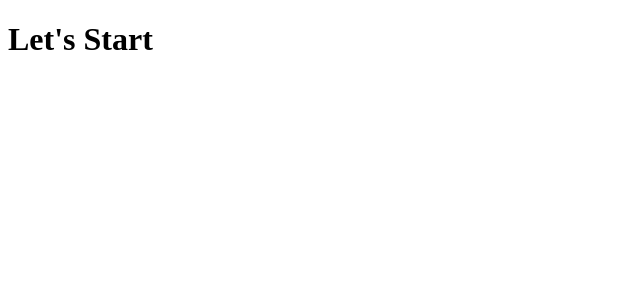
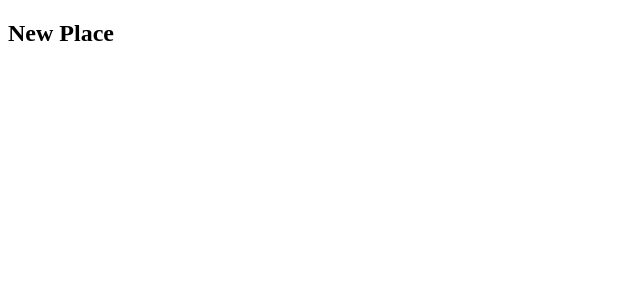
Before and after one commit to juanhuttemann/your-places, a React (Create React App) app: page /places/new in a window 1280 px wide. Shown: the top 300 px of the page, without its empty margins (0-640 px from the left). Built offline with nearby package versions, Linux system fonts and the light colour scheme.

Commit message:
add basic routing setup

```diff
--- a/package.json
+++ b/package.json
@@ -8,6 +8,7 @@
     "@testing-library/user-event": "^7.1.2",
     "react": "^16.13.1",
     "react-dom": "^16.13.1",
+    "react-router-dom": "^5.1.2",
     "react-scripts": "3.4.1"
   },
   "scripts": {
--- a/src/App.js
+++ b/src/App.js
@@ -1,10 +1,18 @@
 import React from 'react';
+import { BrowserRouter as Router, Route, Redirect, Switch } from 'react-router-dom'
 
-function App() {
+import Users from './user/pages/Users'
+import NewPlace from './places/pages/NewPlace'
+
+const App = ()=> {
   return (
-    <div className="App">
-      <h1>Let's Start</h1>
-    </div>
+    <Router>
+      <Switch>
+        <Route path="/" exact component={Users} />
+        <Route path="/places/new" exact component={NewPlace} />
+        <Redirect to="/" />
+      </Switch>
+    </Router>
   );
 }
 
--- /dev/null
+++ b/src/places/pages/NewPlace.js
@@ -0,0 +1,7 @@
+import React from 'react';
+
+const NewPlace = ()=>{
+  return <h2>New Place</h2>
+}
+
+export default NewPlace
--- /dev/null
+++ b/src/user/pages/Users.js
@@ -0,0 +1,7 @@
+import React from 'react';
+
+const Users = ()=>{
+  return <h2>Users Page</h2>
+}
+
+export default Users;
```
Also changed, not shown: 1 other file (tests, documents, lock files or other folders).
